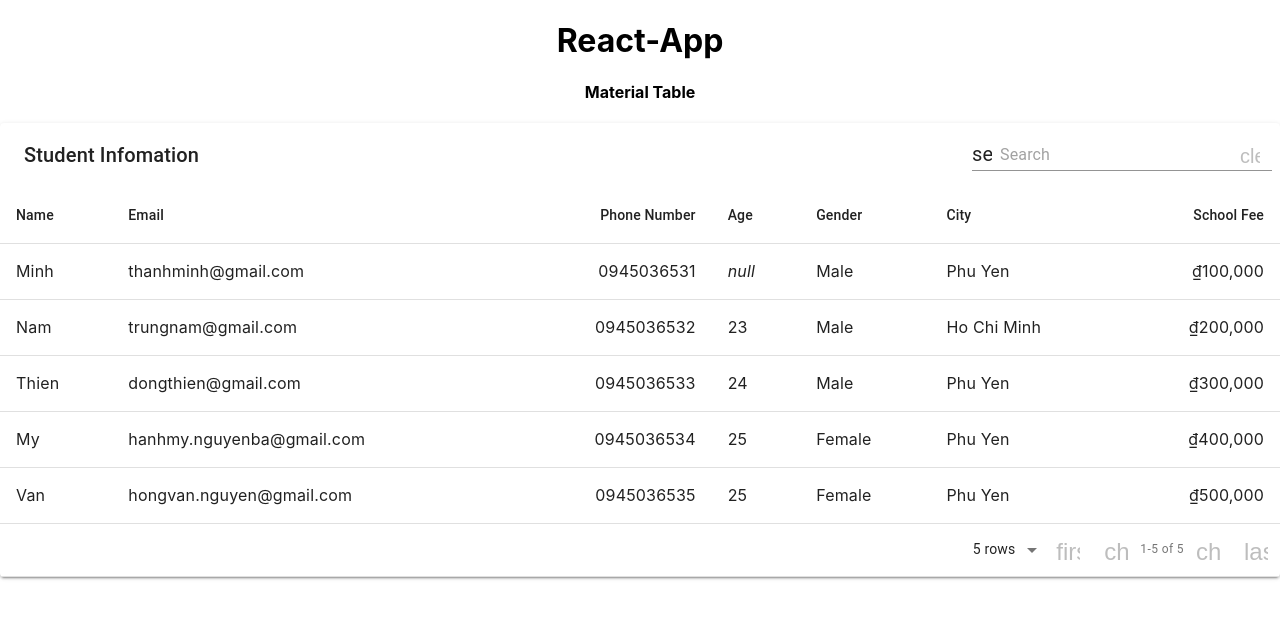
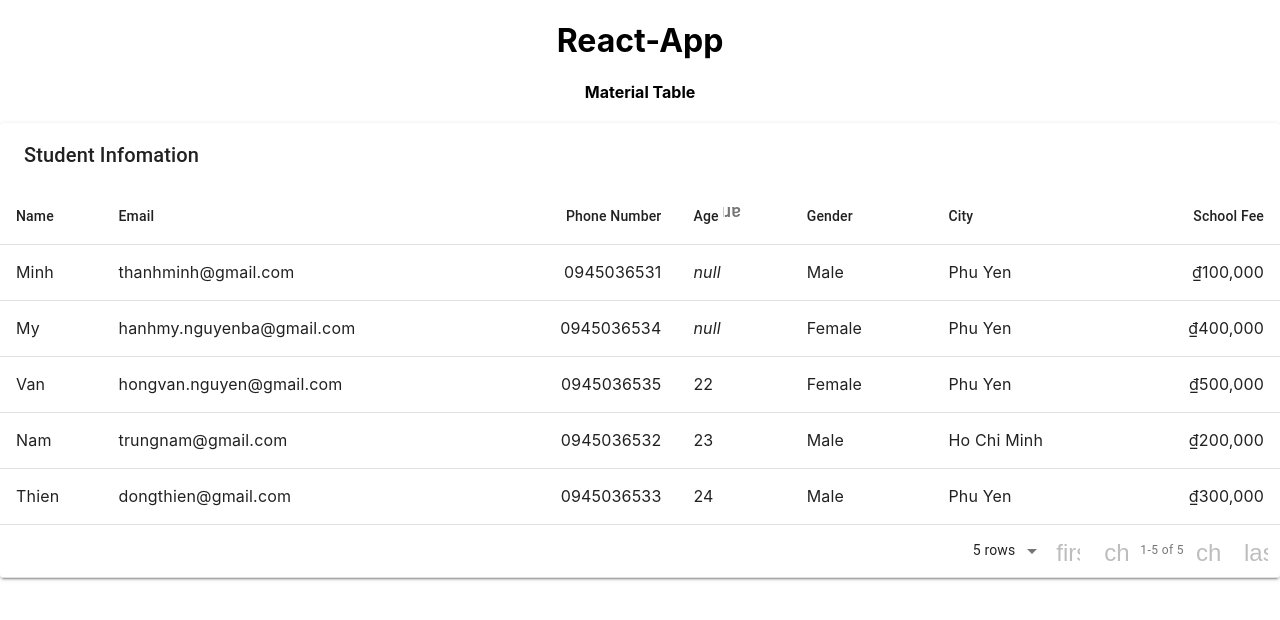
Before and after one commit to thanhminhspk05/learn-mui-table, a React (Create React App) app: page / in a window 1280 px wide. Shown: the top 620 px of the page. Built offline with nearby package versions, Linux system fonts and the light colour scheme; the HTML template or start-up script is replaced by a standard one.

Commit message:
hide search

```diff
--- a/src/App.js
+++ b/src/App.js
@@ -35,7 +35,7 @@ function App() {
       name: 'My',
       email: 'hanhmy.nguyenba@gmail.com',
       phone: '0945036534',
-      age: 25,
+      age: null,
       gender: 'F',
       city: 'Phu Yen',
       fee: 400000,
@@ -44,7 +44,7 @@ function App() {
       name: 'Van',
       email: 'hongvan.nguyen@gmail.com',
       phone: '0945036535',
-      age: 25,
+      age: 22,
       gender: 'F',
       city: 'Phu Yen',
       fee: 500000,
@@ -52,7 +52,7 @@ function App() {
   ]);
 
   const columns = [
-    { title: 'Name', field: 'name' },
+    { title: 'Name', field: 'name', sorting: false },
     { title: 'Email', field: 'email' },
     { title: 'Phone Number', field: 'phone', align: 'right' },
     {
@@ -63,6 +63,7 @@ function App() {
           <em>null</em>
         </>
       ),
+      defaultSort: 'asc',
     },
     { title: 'Gender', field: 'gender', lookup: { M: 'Male', F: 'Female' } },
     { title: 'City', field: 'city' },
@@ -83,7 +84,7 @@ function App() {
         title="Student Infomation"
         data={data}
         columns={columns}
-        options={{ sorting: false }}
+        options={{ sorting: true, search: false }}
       />
     </div>
   );
```
